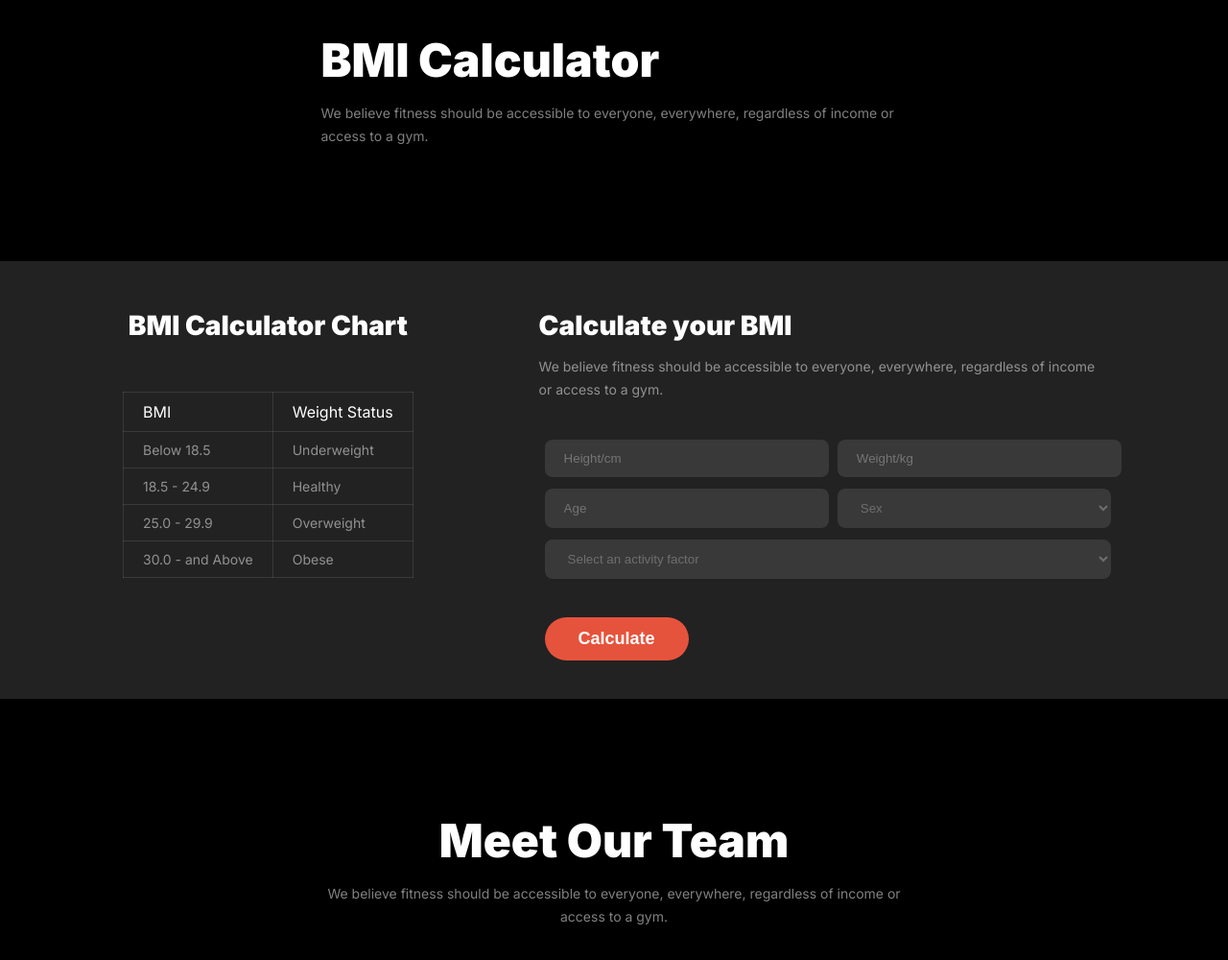
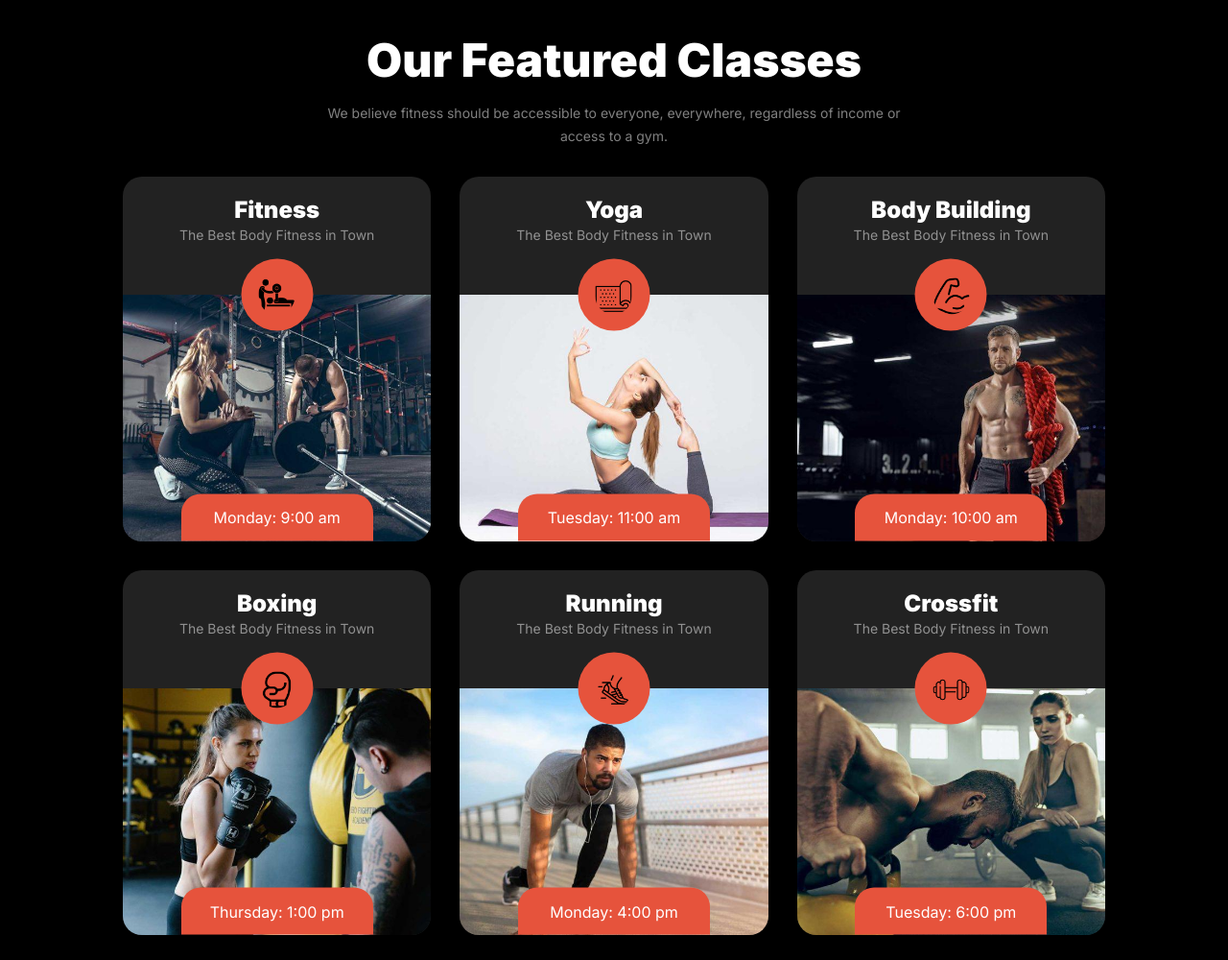
Before and after one commit to masud2005/2nd-assignment-repo, a plain HTML site: page index.html in a window 1280 px wide. Shown: the part 2049-3049 px from the top of the page at 96% size. Drawn offline with Linux system fonts and the light colour scheme; a web font is replaced by a local one.

Commit message:
Added Uniq Section

```diff
--- a/index.html
+++ b/index.html
@@ -67,6 +67,7 @@
             </div>
         </div>
     </header>
+
     <main>
         <!-- Habits Section Start Here -->
         <section class="habit-section container">
@@ -114,6 +115,7 @@
             </div>
         </section>
         <!-- Run Section Start Here -->
+
         <section class="run-section container">
             <div class="run-content">
                 <div class="section-content">
@@ -126,6 +128,82 @@
                 <img src="img/run.jpg" alt="Coming soon..">
             </div>
         </section>
+        <!-- Our Featured Classes Section Start Here -->
+        <section class="our-feature container">
+            <div class="section-title-and-description">
+                <h1 class="section-title">Our Featured Classes</h1>
+                <p class="section-description">We believe fitness should be accessible to everyone, everywhere, regardless of income or access to a gym.</p>
+            </div>
+            <div class="feature-area">
+                <div class="feature-card">
+                    <h2 class="feature-title">Fitness</h2>
+                    <p class="feature-des section-description">The Best Body Fitness in Town</p>
+                    <div class="feature-img">
+                        <img src="img/fitness.jpg" alt="Fitness..">
+                        <p class="day-and-time">Monday: 9:00 am</p>
+                        <div class="feature-icon">
+                            <img src="img/gym.png" alt="gym">
+                        </div>
+                    </div>
+                </div>
+                <div class="feature-card">
+                    <h2 class="feature-title">Yoga</h2>
+                    <p class="feature-des section-description">The Best Body Fitness in Town</p>
+                    <div class="feature-img">
+                        <img src="img/yoga.jpg" alt="Yoga..">
+                        <p class="day-and-time">Tuesday: 11:00 am</p>
+                        <div class="feature-icon">
+                            <img src="img/mat.png" alt="mat">
+                        </div>
+                    </div>
+                </div>
+                <div class="feature-card">
+                    <h2 class="feature-title">Body Building</h2>
+                    <p class="feature-des section-description">The Best Body Fitness in Town</p>
+                    <div class="feature-img">
+                        <img src="img/body-building.jpg" alt="Body building..">
+                        <p class="day-and-time">Monday: 10:00 am</p>
+                        <div class="feature-icon">
+                            <img src="img/muscle.png" alt="muscle">
+                        </div>
+                    </div>
+                </div>
+                <div class="feature-card">
+                    <h2 class="feature-title">Boxing</h2>
+                    <p class="feature-des section-description">The Best Body Fitness in Town</p>
+                    <div class="feature-img">
+                        <img src="img/boxing.jpg" alt="Boxing..">
+                        <p class="day-and-time">Thursday: 1:00 pm</p>
+                        <div class="feature-icon">
+                            <img src="img/boxing-glove.png" alt="boxing glove">
+                        </div>
+                    </div>
+                </div>
+                <div class="feature-card">
+                    <h2 class="feature-title">Running</h2>
+                    <p class="feature-des section-description">The Best Body Fitness in Town</p>
+                    <div class="feature-img">
+                        <img src="img/running.jpg" alt="Fitness..">
+                        <p class="day-and-time">Monday: 4:00 pm</p>
+                        <div class="feature-icon">
+                            <img src="img/running-shoes.png" alt="running shoes">
+                        </div>
+                    </div>
+                </div>
+                <div class="feature-card">
+                    <h2 class="feature-title">Crossfit</h2>
+                    <p class="feature-des section-description">The Best Body Fitness in Town</p>
+                    <div class="feature-img">
+                        <img src="img/crossfit.jpg" alt="Fitness..">
+                        <p class="day-and-time">Tuesday: 6:00 pm</p>
+                        <div class="feature-icon">
+                            <img src="img/weight.png" alt="weight">
+                        </div>
+                    </div>
+                </div>
+            </div>
+        </section>
+
         <!-- BMI Calculator Section Start Here -->
         <section class="bmi-calculator">
             <div class="section-title-and-description">
@@ -192,6 +270,7 @@
                 </div>
             </div>
         </section>
+
         <!-- Our Team Section Start Here -->
         <section class="our-team container">
             <div class="section-title-and-description">
@@ -258,6 +337,7 @@
             </div>
         </section>
     </main>
+
     <!-- Footer Section Start Here -->
     <footer class="footer-section">
         <div class="container">
--- a/style/responsive.css
+++ b/style/responsive.css
@@ -34,17 +34,28 @@
         width: calc(50% - 14px);
     }
     .banner-img{
-        /* width: 100%; */
         width: 95%;
         padding-right: 0;
     }
+    .banner-img img{
+        width: 100%;
+    }
+    .watch-video1, .watch-video2{
+        width: 156px;
+    }
     .watch-video1{
         top: 60px;
-        margin-right: 3px;
+        margin-right: 12px;
     }
     .watch-video2{
-        bottom: 240px;
+        bottom: 30%;
         left: 0;
+    }
+    .watch-content h1{
+        font-size: 20px;
+    }
+    .watch-content p{
+        font-size: 14px;
     }
 
     /* Habits Section */
@@ -69,13 +80,19 @@
         margin-top: 40px;
     }
     .run-img img{
-        max-width: 315px;
+        max-width: 280px;
+        object-fit: inherit;
     }
     .run-content .btn-primary{
         width: 100%;
     }
 
-    /* BMI Calculator */
+    /* Our Featured Classes Section */
+    .feature-area{
+        grid-template-columns: repeat(1, 1fr);
+    }
+
+    /* BMI Calculator Section*/
     .calculate-chart-and-bmi-area{
         flex-direction: column;
         margin-top: 32px;
@@ -139,6 +156,7 @@
     }
 }
 
+
 /* Medium Device Responsive */
 @media screen and (min-width: 577px) and (max-width: 991px) {
     /* Header or Menu Section*/
@@ -148,6 +166,7 @@
     .menu-area ul li a{
         font-size: 16px;
     }
+
     /* Banner Section */
     .banner-section{
         flex-direction: column;
@@ -179,9 +198,15 @@
     .run-img img{
         max-width: 220px;
         height: 280px;
+        object-position: 66.35% 28%;
     }
 
-    /* BMI Section */
+    /* Our Featured Classes Section*/
+    .feature-area{
+        grid-template-columns: repeat(2, 1fr);
+    }
+
+    /* BMI Calculator Section */
     .calculate-chart-and-bmi-area{
         flex-direction: column;
         margin-top: 10px;
@@ -194,7 +219,7 @@
         margin-top: 3rem;
     }
 
-    /* Our Team */
+    /* Our Team Section*/
     .team-members-container{
         padding: 20px;
     }
@@ -244,10 +269,12 @@
         bottom: 10%;
         right: 50%;
     }
-    /* BMI Calculator */
+
+    /* BMI Calculator Section*/
     .calculate-chart-and-bmi-area{
         gap: 40px;
     }
+
     /* Our Team Section */
     .our-team .member img{
         height: 230px;
--- a/style/style.css
+++ b/style/style.css
@@ -231,13 +231,80 @@ header{
 .run-img img{
     max-width: 366px;
     border-radius: 8px;
+    object-fit: none;
+    object-position: 68% 32%;
 }
 
+/* Our Featured Classes Section Start Here */
+.our-feature{
+    margin-bottom: 70px;
+}
+.feature-area{
+    display: grid; grid-template-columns: repeat(3, 1fr);
+    gap: 30px;
+}
+.feature-card{
+    background-color: #222222;
+    /* padding: 20px; */
+    border-radius: 20px;
+    /* position: relative; */
+}
+.feature-title{
+    font-size: 24px;
+    font-weight: 900;
+    color: #FFFFFF;
+    text-align: center;
+    margin-top: 20px;
+}
+.feature-des{
+    margin-top: 0;
+}
+.feature-img{
+    margin-top: 50px;
+    position: relative;
+}
+.feature-img img{
+    width: 100%;
+    border-radius: 0 0 20px 20px;
+    margin-bottom: -4px;
+}
+.feature-icon{
+    width: 75px;
+    height: 75px;
+    display: flex;
+    justify-content: center;
+    align-items: center;
+    font-size: 30px;
+    color: white;
+    background-color: #E6533C;
+    border-radius: 50%;
+    position: absolute;
+    top: 0;
+    left: 50%;
+    transform: translate(-50%, -50%);
+}
+.feature-icon img{
+    width: 38px;
+}
+.day-and-time{
+    width: 200px;
+    color: white;
+    background-color: #E6533C;
+    display: flex;
+    justify-content: center;
+    height: 49px;
+    align-items: center;
+    border-radius: 20px 20px 0 0;
+    position: absolute;
+    bottom: -24px;
+    left: 50%;
+    transform: translate(-50%, -50%);
+}
 
 /* BMI Calculator Section Start Here */
 .calculate-chart-and-bmi-area{
     display: flex;
-    margin-top: 88px;
+    margin-top: 30px;
     padding-top: 50px;
 }
 .bmi-calculator-section{
```
Also changed, not shown: img/body-building.jpg (added), img/boxing-glove.png (added), img/boxing.jpg (added), img/crossfit.jpg (added), img/fitness.jpg (added), img/gym.png (added), img/mat.png (added), img/muscle.png (added), img/running-shoes.png (added), img/running.jpg (added), img/weight.png (added), img/yoga.jpg (added).
